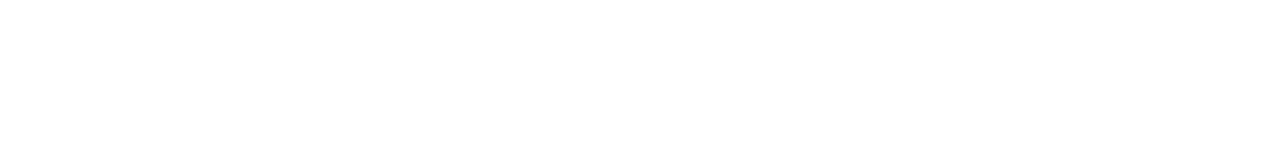
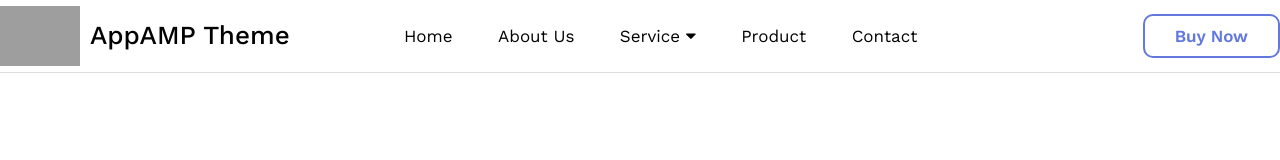
Before and after one commit to mdshahjalal5/ji-row-coding, a plain HTML site: page index.html in a window 1280 px wide. Drawn offline with nearby package versions, Linux system fonts and the light colour scheme; grey boxes are pictures that could not be loaded.

Commit message:
header has done

```diff
--- a/index.html
+++ b/index.html
@@ -5,10 +5,52 @@
     <meta http-equiv="X-UA-Compatible" content="IE=edge">
     <meta name="viewport" content="width=device-width, initial-scale=1.0">
     <title>row coding</title>
+    <link rel="preconnect" href="https://fonts.googleapis.com">
+<link rel="preconnect" href="https://fonts.gstatic.com" crossorigin>
+<link href="https://fonts.googleapis.com/css2?family=Work+Sans:ital,wght@0,100;0,200;0,300;0,400;0,500;0,600;0,700;0,800;0,900;1,100;1,200;1,300;1,400;1,500;1,600;1,700;1,800;1,900&display=swap" rel="stylesheet">
+    <link rel="stylesheet" href="https://cdnjs.cloudflare.com/ajax/libs/font-awesome/4.7.0/css/font-awesome.css" integrity="sha512-5A8nwdMOWrSz20fDsjczgUidUBR8liPYU+WymTZP1lmY9G6Oc7HlZv156XqnsgNUzTyMefFTcsFH/tnJE/+xBg==" crossorigin="anonymous" referrerpolicy="no-referrer" />
     <link rel="stylesheet" href="style.css">
     <link rel="shortcut icon" href="https://png.pngtree.com/png-vector/20220217/ourmid/pngtree-tree-in-circular-shape-png-image_4406750.png" type="image/x-icon">
 </head>
 <body>
+                      <!-- header section  -->
+    <div class="header-section clear">
+        <div class="mid-content">
+            <div class="header-logo left">
+             <a href="" class="logo">
+                <img src="https://i.ibb.co/KGFQhpM/logo.png" alt="">
+                <span>AppAMP Theme</span>
+            </a>
+            </div>
+            <div class="header-menu left">
+               <div class="primary-menu">
+                <ul>
+                    <li><a href="">Home</a></li>
+                    <li><a href="">About Us</a></li>
+                    <li><a href="">Service  <i class="fa fa-caret-down" aria-hidden="true"></i>
+                     </a>
+
+                       <ul class="dropdown">
+                            <li><a href="">Time Planner Apps</a></li>
+                            <li><a href="">Health Tracker Apps</a></li>
+                            <li><a href="">Health Tracker Apps</a></li>
+                            <li><a href="">Health Tracker Apps</a></li>
+                            <li><a href="">Health Tracker Apps</a></li>
+                            <li><a href="">Health Tracker Apps</a></li>
+                        </ul>
+                    </li>
+                    <li><a href="">Product</a></li>
+                    <li><a href="">Contact</a></li>
+                </ul>
+               </div>
+            </div>
+            <div class="header-button left">
+                <a href="" class="header-btn">Buy Now</a>
+            </div>
+        </div>
+    </div>
+
+                   <!-- banner-secton  -->
 
 </body>
 </html>
--- a/style.css
+++ b/style.css
@@ -0,0 +1,126 @@
+*{
+    margin:0;
+    padding:0;
+}
+.text-left{
+    text-align:left;
+}
+.text-right{
+    text-align:right;
+}
+.text-center{
+    text-align:center;
+}
+.clear::aftr{
+    content:"";
+    display:block;
+    clear:both;
+}
+.left{
+    float:left;
+}
+.right{
+    float:right;
+}
+
+img{
+    max-width:100%;
+}
+a{
+    text-decoration:none;
+}
+ul{
+    list-style:none;
+}
+.mid-content{
+    max-width:1300px;
+    margin:auto;
+}
+     /* begin main css */
+body{
+    font-family: 'Work Sans', sans-serif;
+}
+
+.header-section{
+    border-bottom:1px solid #ddd;
+    background:#fff;
+    padding:6px 0;
+    position:fixed;
+    width:100%;
+    left:0;
+    top:0;
+}
+
+.header-section a{
+    color:#010101;
+}
+.header-logo{
+    width:30%;
+
+}
+.logo img{
+    height:60px;
+    float:left;
+    margin-right:10px;
+}
+.logo span{
+    display:inline-block;
+    font-size:26px;
+    font-weight:500;
+    margin-top:14px;
+}
+
+.header-menu{
+    width:56%;
+
+}
+
+.header-button{
+    width:14%;
+
+    text-align:right;
+}
+.header-btn{
+    border:2px solid #6278df;
+    padding:10px 30px;
+    border-radius:10px;
+    margin-top:8px;
+    display:inline-block;
+    color:#6278df !important;
+    font-size:17px;
+    font-weight:600;
+}
+.primary-menu ul li{
+    display:inline-block;
+}
+
+.primary-menu ul li a{
+    font-size:17px;
+    display:block;
+    padding:0 20px;
+    line-height:60px;
+}
+
+/*dropdown menu css*/
+
+.primary-menu ul li{
+    position:relative;
+}
+.primary-menu ul li .dropdown{
+    position:absolute;
+    left:0;
+    top:100%;
+    width:300px;
+    background:#fff;
+    opacity:0;
+    visibility:hidden;
+    transform:scaleY(0);
+    transform-origin:top center;
+    transition:0.4s;
+}
+
+.primary-menu ul li:hover .dropdown{
+    opacity:1;
+    visibility:visible;
+    transform:scaleY(1);
+}
```
